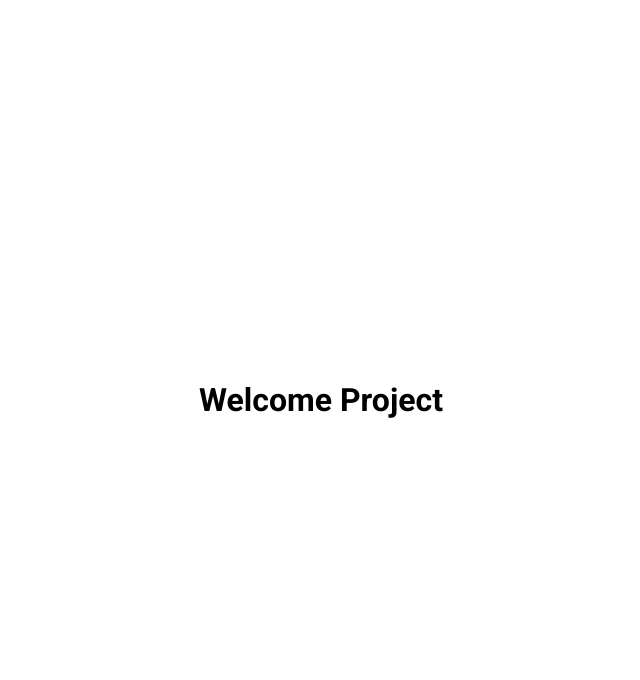
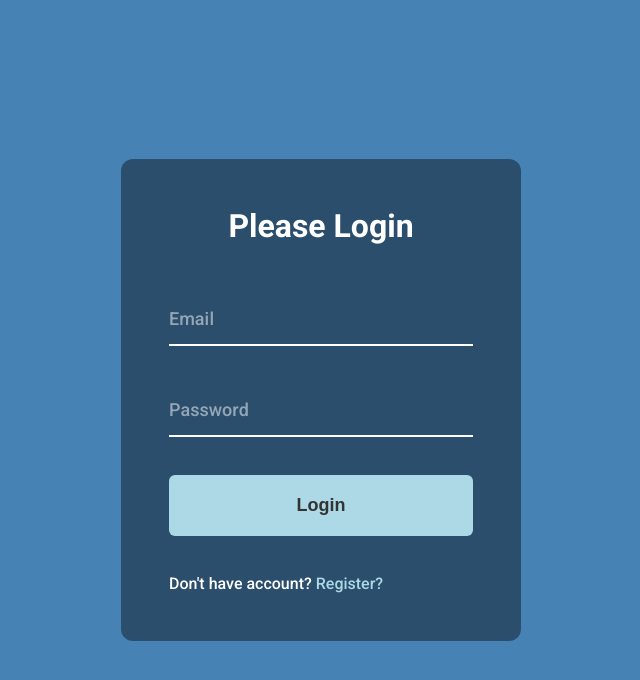
Before and after one commit to liuduwei/MiniProjects, a plain HTML site: page wave-form/index.html in a window 1280 px wide. Shown: the whole page, without its empty margins (319-959 px from the left). Drawn offline with Linux system fonts and the light colour scheme.

Commit message:
complete wave-fomr-animation

```diff
--- a/wave-form/index.html
+++ b/wave-form/index.html
@@ -1,14 +1,37 @@
 <!DOCTYPE html>
 <html lang="en">
-<head>
-  <meta charset="UTF-8">
-  <meta http-equiv="X-UA-Compatible" content="IE=edge">
-  <meta name="viewport" content="width=device-width, initial-scale=1.0">
-  <link rel="stylesheet" href="style.css">
-  <script defer src="script.js"></script>
-  <title>wave format</title>
-</head>
-<body>
-  <h1>Welcome Project</h1>
-</body>
+  <head>
+    <meta charset="UTF-8" />
+    <meta http-equiv="X-UA-Compatible" content="IE=edge" />
+    <meta name="viewport" content="width=device-width, initial-scale=1.0" />
+    <link rel="stylesheet" href="style.css" />
+    <script defer src="script.js"></script>
+    <title>Wave Format</title>
+  </head>
+  <body>
+    <div class="container">
+      <h1>Please Login</h1>
+      <form action="#">
+        <div class="form-control">
+          <label for="email" class="email">
+            <span>E</span><span>m</span><span>a</span><span>i</span
+            ><span>l</span>
+          </label>
+          <input type="email" id="email" required />
+        </div>
+        <div class="form-control">
+          <label for="password" class="password">
+            <span>P</span><span>a</span><span>s</span><span>s</span
+            ><span>w</span><span>o</span><span>r</span><span>d</span></label
+          >
+          <input type="password" id="password" required />
+        </div>
+        <button class="btn">Login</button>
+        <div class="discribe">
+          <a href="#" class="forget">Don't have account?</a>
+          <a href="#" class="register">Register?</a>
+        </div>
+      </form>
+    </div>
+  </body>
 </html>
--- a/wave-form/script.js
+++ b/wave-form/script.js
@@ -0,0 +1,30 @@
+const labelEmail = document.querySelector('.email');
+const labelPassword = document.querySelector('.password');
+const spansEmail = labelEmail.querySelectorAll('span');
+const spansPassword = labelPassword.querySelectorAll('span');
+const inputEmail = document.querySelector('#email');
+const inputPassword = document.querySelector('#password');
+
+const addDelayStyle = (els) => {
+  els.forEach((el, idx) => {
+    el.style.transitionDelay = `${idx * 50}ms`;
+  })
+}
+addDelayStyle(spansEmail);
+addDelayStyle(spansPassword);
+
+inputEmail.addEventListener('focus', () => {
+  labelEmail.classList.add('focus-animation');
+});
+
+inputEmail.addEventListener('blur', (e) => {
+  if (!e.target.value) labelEmail.classList.remove('focus-animation');
+});
+
+inputPassword.addEventListener('focus', () => {
+  labelPassword.classList.add('focus-animation');
+});
+
+inputPassword.addEventListener('blur', (e) => {
+  if (!e.target.value) labelPassword.classList.remove('focus-animation');
+});
--- a/wave-form/style.css
+++ b/wave-form/style.css
@@ -13,4 +13,85 @@ body {
   overflow: hidden;
   height: 100vh;
   margin: 0;
+  background-color: steelblue;
 }
+
+.container{
+  display: flex;
+  flex-direction: column;
+  justify-content: center;
+  align-items: center;
+  color: #fff;
+  background-color: rgba(0, 0, 0, 0.4);
+  padding: 48px 48px;
+  border-radius: 12px;
+  width: 400px;
+}
+
+.container h1{
+  color: #fff;
+  margin: 0;
+  margin-bottom: 48px;
+}
+
+form {
+  width: 100%;
+  display: flex;
+  flex-direction: column;
+  gap: 38px;
+}
+
+form .form-control {
+  position: relative;
+}
+
+form input {
+  border: none;
+  border-bottom: 2px solid #fff;
+  background-color: transparent;
+  width: 100%;
+  outline: none;
+  color: #fff;
+  font-size: 18px;
+  padding: 15px 0;
+}
+
+label {
+  position: absolute;
+  top: 15px;
+}
+
+span {
+  display: inline-block;
+  font-size: 18px;
+  min-width: 5px;
+  opacity: 0.5;
+  transition: all 0.3s cubic-bezier(0.68, -0.55, 0.27, 1.55);
+}
+
+.btn {
+  color: #333;
+  font-size: 18px;
+  font-weight: 700;
+  background-color: lightblue;
+  border: none;
+  border-radius: 6px;
+  padding: 20px 32px;
+  cursor: pointer;
+}
+
+a.forget {
+  color: #fff;
+  text-decoration: none;
+}
+
+a.register {
+  color: lightblue;
+  text-decoration: none;
+}
+
+.focus-animation span{
+  color: lightblue;
+  transform: translateY(-25px);
+  opacity: 1;
+}
```
